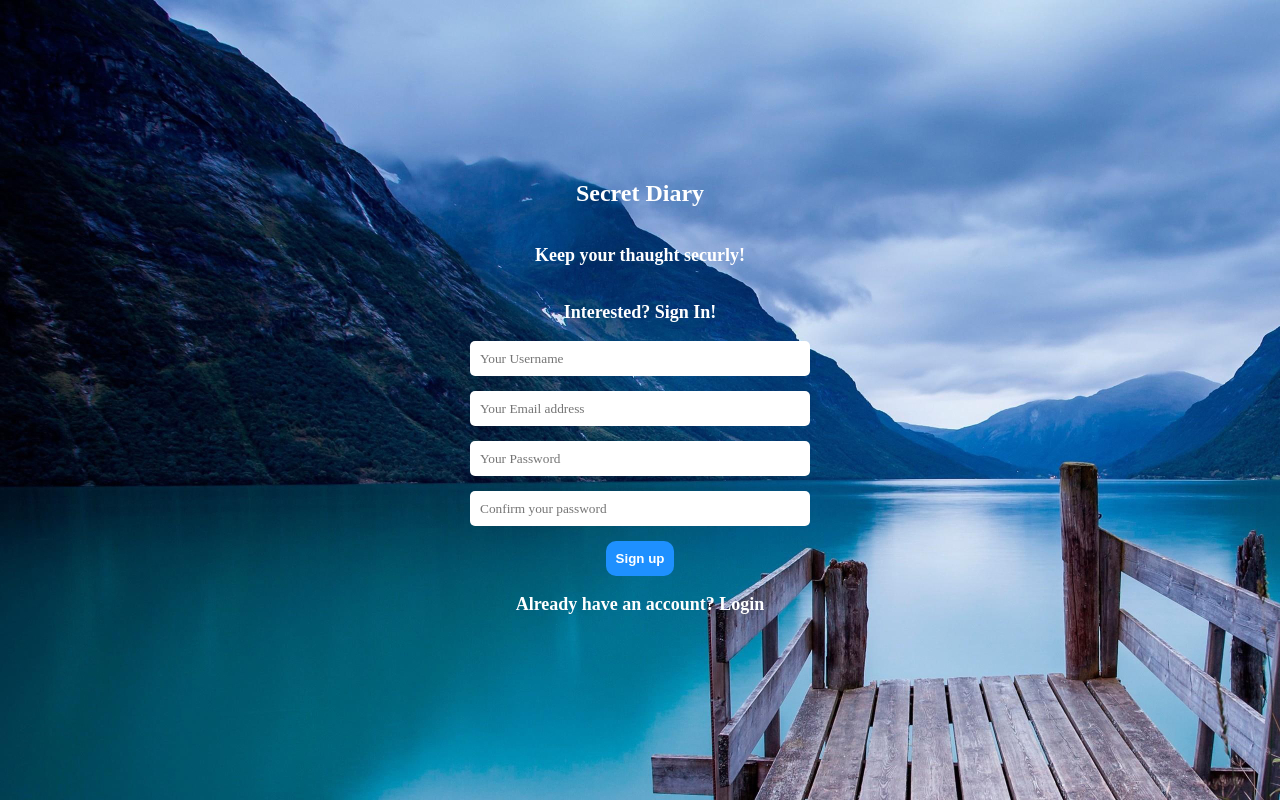
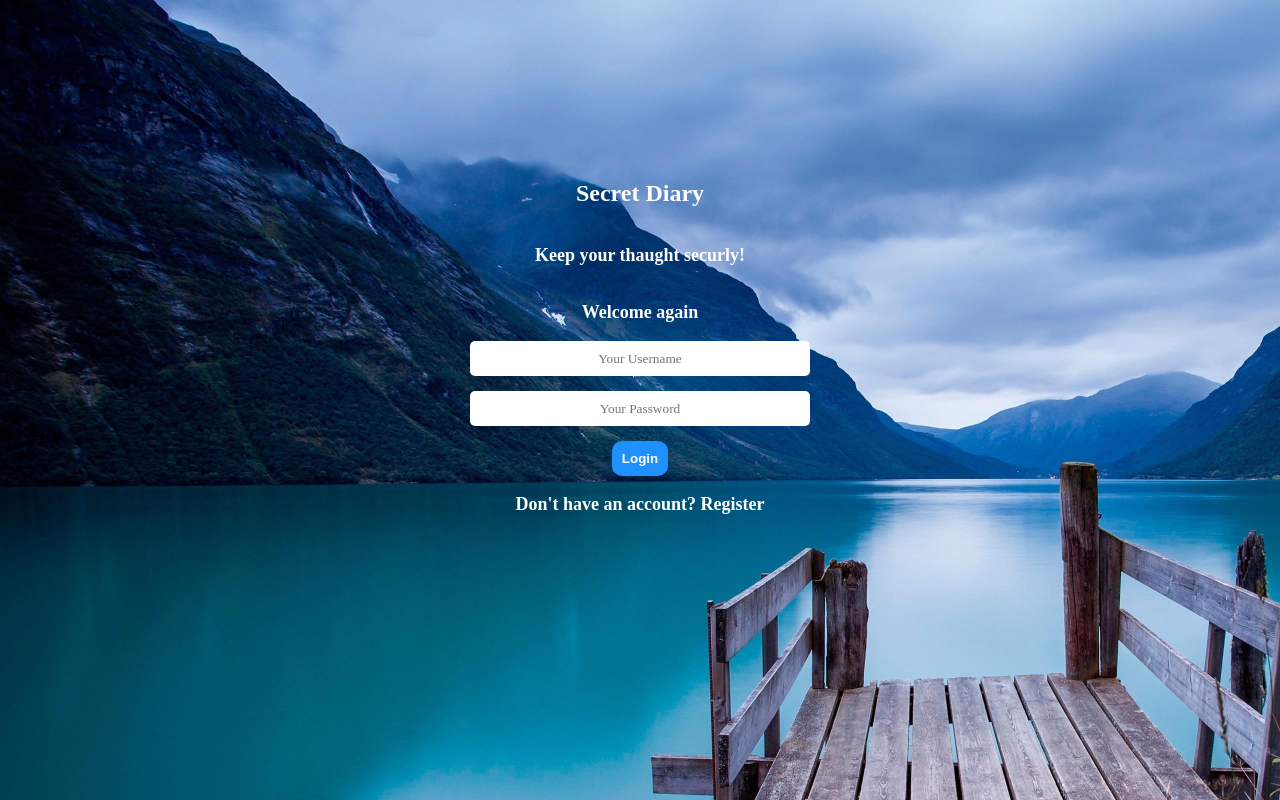
Before and after one commit to ashutosh2712/Diary-frontend, a React (Vite) app: page / in a window 1280 px wide. Built offline with nearby package versions, Linux system fonts and the light colour scheme.

Commit message:
Login page design.

```diff
--- a/src/App.jsx
+++ b/src/App.jsx
@@ -1,12 +1,14 @@
 
 import './App.css'
+import Login from './pages/login/Login'
 import Register from './pages/register/Register'
 
 function App() {
 
   return (
     <>
-      <Register/>
+      {/* <Register/> */}
+      <Login/>
     </>
   )
 }
--- a/src/pages/login/Login.jsx
+++ b/src/pages/login/Login.jsx
@@ -0,0 +1,22 @@
+import React from 'react'
+import './login.css'
+const Login = () => {
+  return (
+    <div className="container">
+        <div className="formWrapper">
+            <h2>Secret Diary</h2>
+            <p>Keep your thaught securly!</p>
+            <p>Welcome again</p>
+            <form>
+                <input type="text" name="username" id="username" placeholder='Your Username' />
+                <input type="password" name="password1" id="passowrd1" placeholder='Your Password'/>
+
+                <button type="submit">Login</button>
+            </form>
+            <p>Don't have an account? Register</p>
+        </div>
+    </div>
+  )
+}
+
+export default Login
--- a/src/pages/login/login.css
+++ b/src/pages/login/login.css
@@ -0,0 +1,66 @@
+body{
+    margin:0;
+}
+.container {
+    height: 100vh;
+    background: url('../../assets/background.jpg');
+    display: flex;
+    justify-content: center;
+    align-items: center;
+}
+.formWrapper{
+    display: flex;
+    flex-direction: column;
+    align-items: center;
+    height: 60vh;
+    width: 60vh;
+    border-radius: 10px;
+}
+
+h2,p {
+    color: white;
+    font-family:cursive;
+    font-weight: bolder;
+}
+p {
+    font-size: large;
+    font-weight: bold;
+}
+form {
+    display: flex;
+    flex-direction: column;
+    align-items: center;
+    gap: 15px;
+
+
+}
+
+input{
+    padding: 10px;
+    width: 40vh;
+    border: none;
+    border-radius:5px;
+
+}
+ input::placeholder {
+    font-family:cursive;
+    text-align: center;
+ }
+ input:focus{
+    outline: none;
+    box-shadow: 0 0 0 3px dodgerblue;
+ }
+
+ button {
+    padding: 10px;
+    border-radius: 10px;
+    border: 0;
+    color: #fff;
+    background-color: dodgerblue;
+    font-weight: bold;
+ }
+ button:hover{
+    cursor: pointer;
+    background-color: green;
+    padding: 12px;
+ }
--- a/src/pages/register/register.css
+++ b/src/pages/register/register.css
@@ -44,6 +44,7 @@ input{
 }
  input::placeholder {
     font-family:cursive;
+    text-align: center;
  }
  input:focus{
     outline: none;
```
